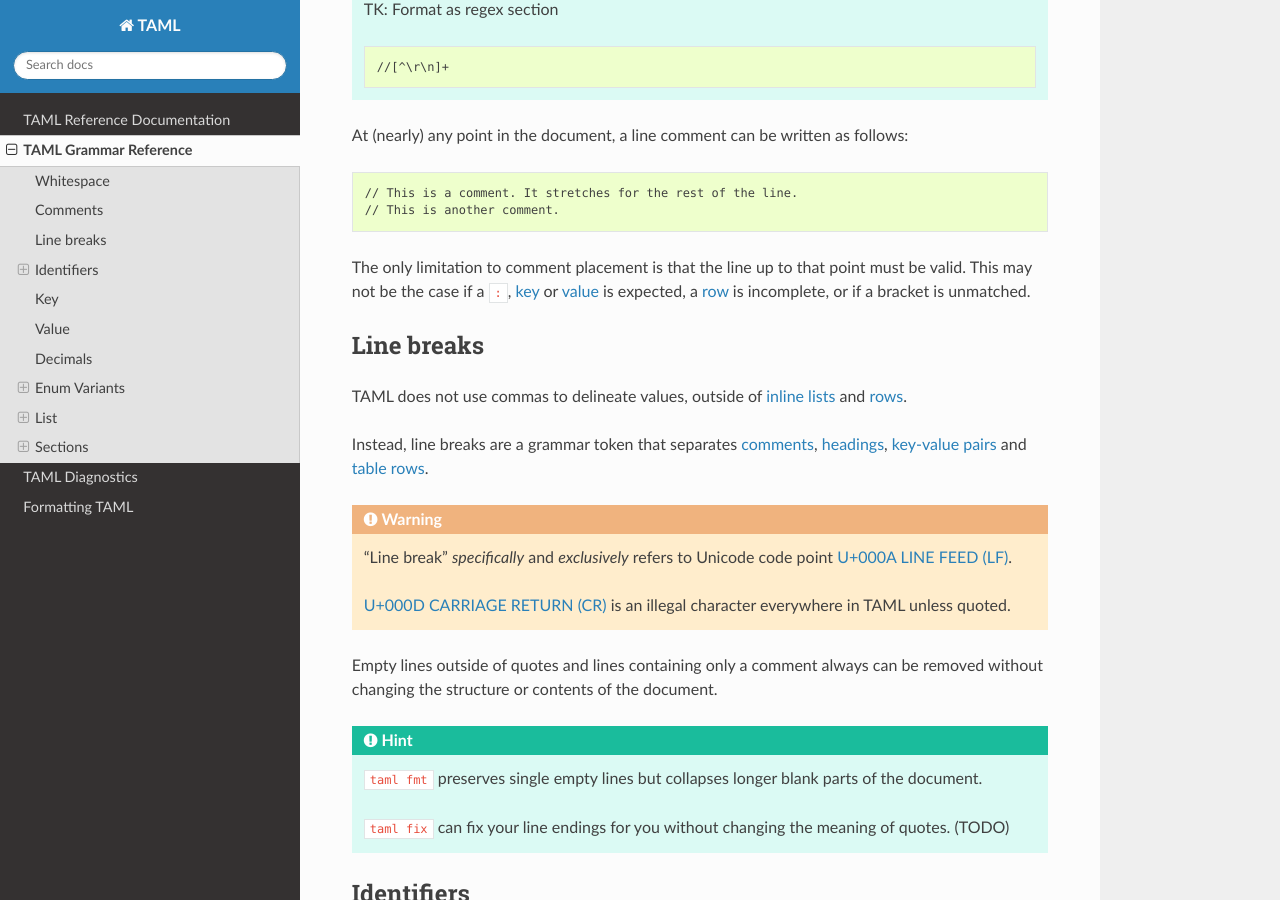
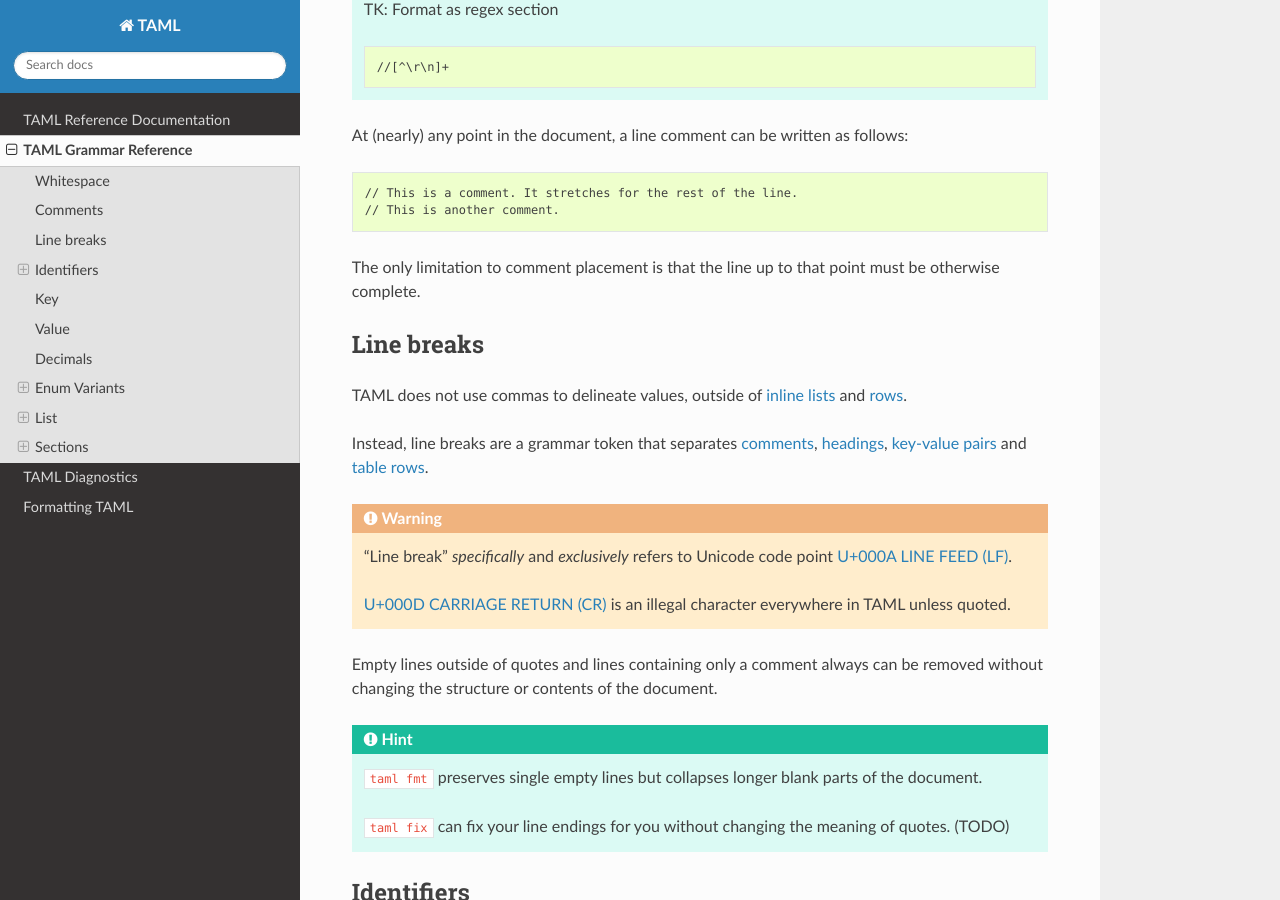
Before and after one commit to Tamschi/taml, a Sphinx documentation site: the page built from docs/grammar.rst, in a window 1280 px wide and 900 px high, scrolled down 627 px. Built offline with Sphinx 7.4.7 and the Read the Docs theme 2.0.0, drawn with Linux system fonts in a browser that asks for light colours.

Commit message:
Writing that simpler is better, on second thought

```diff
--- a/docs/grammar.rst
+++ b/docs/grammar.rst
@@ -36,8 +36,7 @@ At (nearly) any point in the document, a line comment can be written as follows:
 	// This is a comment. It stretches for the rest of the line.
 	// This is another comment.
 
-The only limitation to comment placement is that the line up to that point must be valid.
-This may not be the case if a ``:``, key_ or value_ is expected, a row_ is incomplete, or if a bracket is unmatched.
+The only limitation to comment placement is that the line up to that point must be otherwise complete.
 
 Line breaks
 -----------
```
